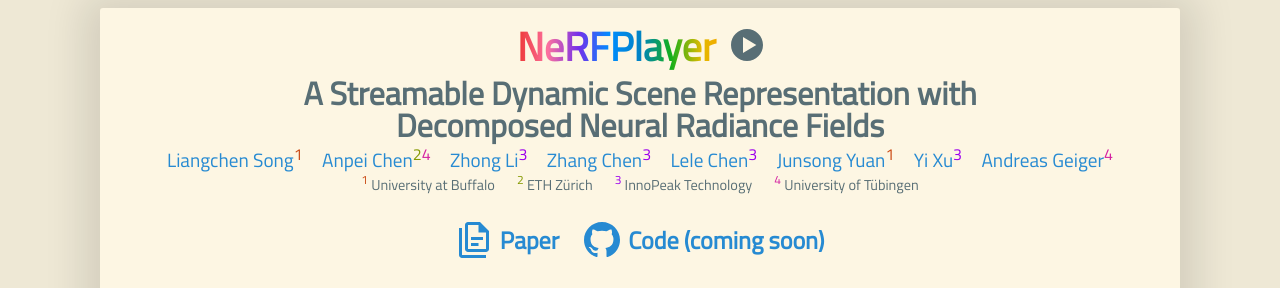
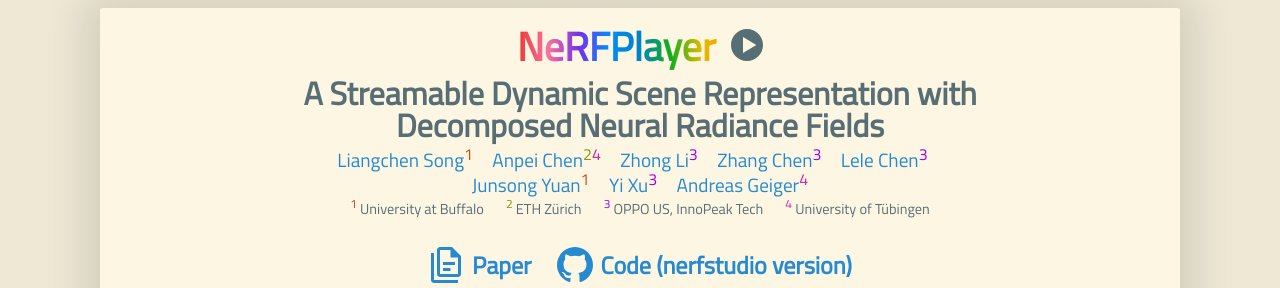
Before and after one commit to lsongx/lsongx.github.io, a plain HTML site: page projects/nerfplayer.html in a window 1280 px wide. Shown: the top 288 px of the page. Drawn offline with Linux system fonts and the light colour scheme.

Commit message:
update link

```diff
--- a/projects/nerfplayer.html
+++ b/projects/nerfplayer.html
@@ -34,22 +34,24 @@
         <a href="https://sites.google.com/site/lizhong19900216">Zhong Li</a><sup style="color: #9d00ec; margin-right:0.4cm;">3</sup>
         <a href="https://zhangchen8.github.io/">Zhang Chen</a><sup style="color: #9d00ec; margin-right:0.4cm;">3</sup>
         <a href="https://www.cs.rochester.edu/u/lchen63/">Lele Chen</a><sup style="color: #9d00ec; margin-right:0.4cm;">3</sup>
-        <!-- </p> -->
-        <!-- <p style="font-size: 120%; line-height:100%;"> -->
+        </p>
+        <p style="font-size: 120%; line-height:100%;">
         <a href="https://cse.buffalo.edu/~jsyuan/">Junsong Yuan</a><sup style="color: #cb4b16; margin-right:0.4cm;">1</sup>
         <a href="https://www.linkedin.com/in/yi-xu-42654823/">Yi Xu</a><sup style="color: #9d00ec; margin-right:0.4cm;">3</sup>
         <a href="http://www.cvlibs.net">Andreas Geiger</a><sup style="color: #d422a1;">4</sup>
         </p>
         <p style="font-size: 90%;"><sup style="margin-left:0cm; color: #cb4b16;">1</sup> University at Buffalo
         <sup style="margin-left:0.5cm; color: #859900;">2</sup> ETH Zürich
-        <sup style="margin-left:0.5cm; color: #9d00ec;">3</sup> InnoPeak Technology
+        <sup style="margin-left:0.5cm; color: #9d00ec;">3</sup> OPPO US, InnoPeak Tech
         <sup style="margin-left:0.5cm; color: #d422a1;">4</sup> University of Tübingen</p>
     </td>
 </tr>
 <tr style="text-align:center">
 <td class="btn">
     <a href="https://arxiv.org/pdf/2210.15947"><svg style="width:36px;height:36px;margin-right:8px;margin-bottom:-9px" viewBox="0 0 24 24"><path fill="currentColor" d="M16 0H8C6.9 0 6 .9 6 2V18C6 19.1 6.9 20 8 20H20C21.1 20 22 19.1 22 18V6L16 0M20 18H8V2H15V7H20V18M4 4V22H20V24H4C2.9 24 2 23.1 2 22V4H4M10 10V12H18V10H10M10 14V16H15V14H10Z"></path></svg>Paper</a>
-    <a style="margin-left: 12pt;" href=""><svg xmlns="http://www.w3.org/2000/svg" style="width:36px;height:36px;margin-right:8px;margin-bottom:-9px" viewBox="0 0 24 24"><path fill="currentColor" d="M12 0c-6.626 0-12 5.373-12 12 0 5.302 3.438 9.8 8.207 11.387.599.111.793-.261.793-.577v-2.234c-3.338.726-4.033-1.416-4.033-1.416-.546-1.387-1.333-1.756-1.333-1.756-1.089-.745.083-.729.083-.729 1.205.084 1.839 1.237 1.839 1.237 1.07 1.834 2.807 1.304 3.492.997.107-.775.418-1.305.762-1.604-2.665-.305-5.467-1.334-5.467-5.931 0-1.311.469-2.381 1.236-3.221-.124-.303-.535-1.524.117-3.176 0 0 1.008-.322 3.301 1.23.957-.266 1.983-.399 3.003-.404 1.02.005 2.047.138 3.006.404 2.291-1.552 3.297-1.23 3.297-1.23.653 1.653.242 2.874.118 3.176.77.84 1.235 1.911 1.235 3.221 0 4.609-2.807 5.624-5.479 5.921.43.372.823 1.102.823 2.222v3.293c0 .319.192.694.801.576 4.765-1.589 8.199-6.086 8.199-11.386 0-6.627-5.373-12-12-12z"/></svg>Code (coming soon)</a></td>
+    <a style="margin-left: 12pt;" href="https://github.com/nerfstudio-project/nerfstudio"><svg xmlns="http://www.w3.org/2000/svg" style="width:36px;height:36px;margin-right:8px;margin-bottom:-9px" viewBox="0 0 24 24"><path fill="currentColor" d="M12 0c-6.626 0-12 5.373-12 12 0 5.302 3.438 9.8 8.207 11.387.599.111.793-.261.793-.577v-2.234c-3.338.726-4.033-1.416-4.033-1.416-.546-1.387-1.333-1.756-1.333-1.756-1.089-.745.083-.729.083-.729 1.205.084 1.839 1.237 1.839 1.237 1.07 1.834 2.807 1.304 3.492.997.107-.775.418-1.305.762-1.604-2.665-.305-5.467-1.334-5.467-5.931 0-1.311.469-2.381 1.236-3.221-.124-.303-.535-1.524.117-3.176 0 0 1.008-.322 3.301 1.23.957-.266 1.983-.399 3.003-.404 1.02.005 2.047.138 3.006.404 2.291-1.552 3.297-1.23 3.297-1.23.653 1.653.242 2.874.118 3.176.77.84 1.235 1.911 1.235 3.221 0 4.609-2.807 5.624-5.479 5.921.43.372.823 1.102.823 2.222v3.293c0 .319.192.694.801.576 4.765-1.589 8.199-6.086 8.199-11.386 0-6.627-5.373-12-12-12z"/></svg>Code (nerfstudio version)</a>
+    <!-- <a style="margin-left: 12pt;" href=""><svg xmlns="http://www.w3.org/2000/svg" style="width:36px;height:36px;margin-right:8px;margin-bottom:-9px" viewBox="0 0 24 24"><path fill="currentColor" d="M12 0c-6.626 0-12 5.373-12 12 0 5.302 3.438 9.8 8.207 11.387.599.111.793-.261.793-.577v-2.234c-3.338.726-4.033-1.416-4.033-1.416-.546-1.387-1.333-1.756-1.333-1.756-1.089-.745.083-.729.083-.729 1.205.084 1.839 1.237 1.839 1.237 1.07 1.834 2.807 1.304 3.492.997.107-.775.418-1.305.762-1.604-2.665-.305-5.467-1.334-5.467-5.931 0-1.311.469-2.381 1.236-3.221-.124-.303-.535-1.524.117-3.176 0 0 1.008-.322 3.301 1.23.957-.266 1.983-.399 3.003-.404 1.02.005 2.047.138 3.006.404 2.291-1.552 3.297-1.23 3.297-1.23.653 1.653.242 2.874.118 3.176.77.84 1.235 1.911 1.235 3.221 0 4.609-2.807 5.624-5.479 5.921.43.372.823 1.102.823 2.222v3.293c0 .319.192.694.801.576 4.765-1.589 8.199-6.086 8.199-11.386 0-6.627-5.373-12-12-12z"/></svg>Code (coming soon)</a> -->
+</td>
 </tr>
 </tbody>
 </table>
@@ -86,7 +88,8 @@
     <div width='100%' class="cite"> <pre><code>
 @misc{song2022nerfplayer,
     title={NeRFPlayer: A Streamable Dynamic Scene Representation with Decomposed Neural Radiance Fields},
-    author={Liangchen Song and Anpei Chen and Zhong Li and Zhang Chen and Lele Chen and Junsong Yuan and Yi Xu and Andreas Geiger},
+    author={Liangchen Song and Anpei Chen and Zhong Li and Zhang Chen and Lele Chen
+            and Junsong Yuan and Yi Xu and Andreas Geiger},
     year={2022},
     eprint={2210.15947},
     archivePrefix={arXiv},
```
